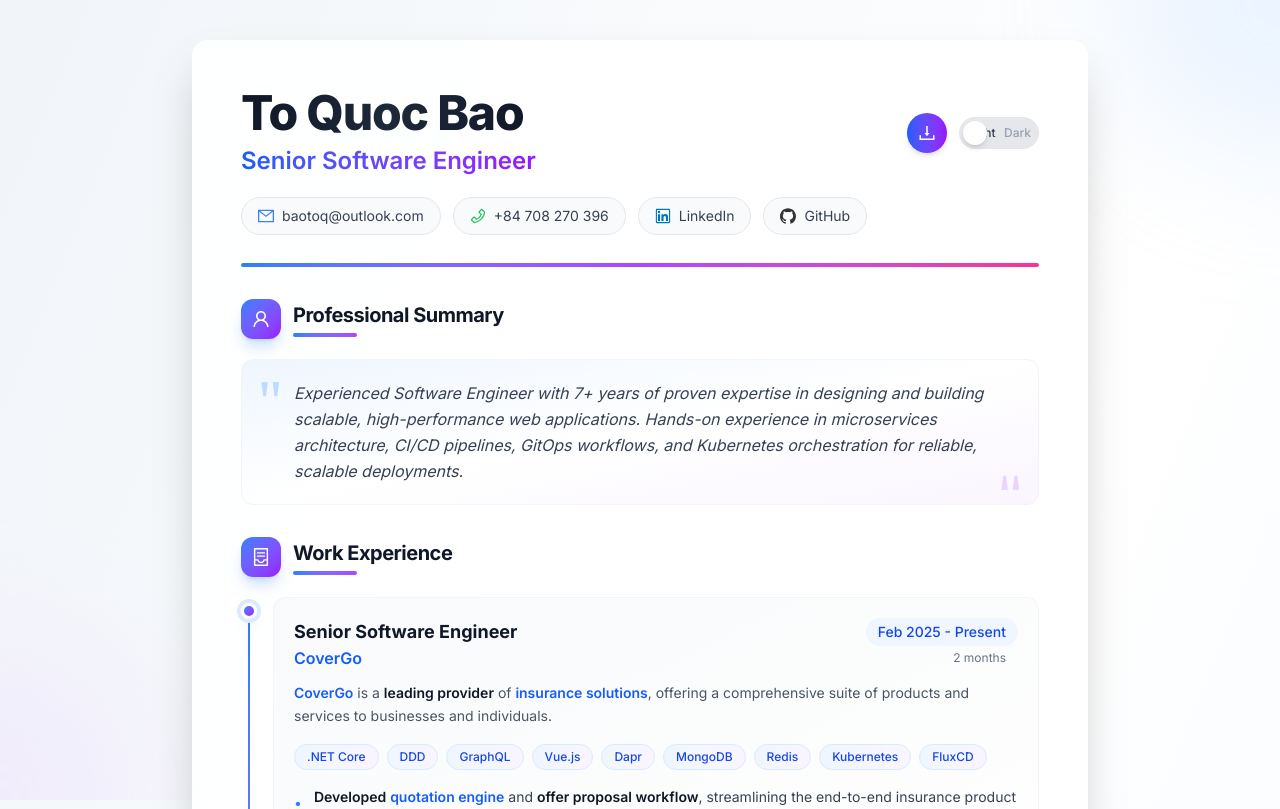
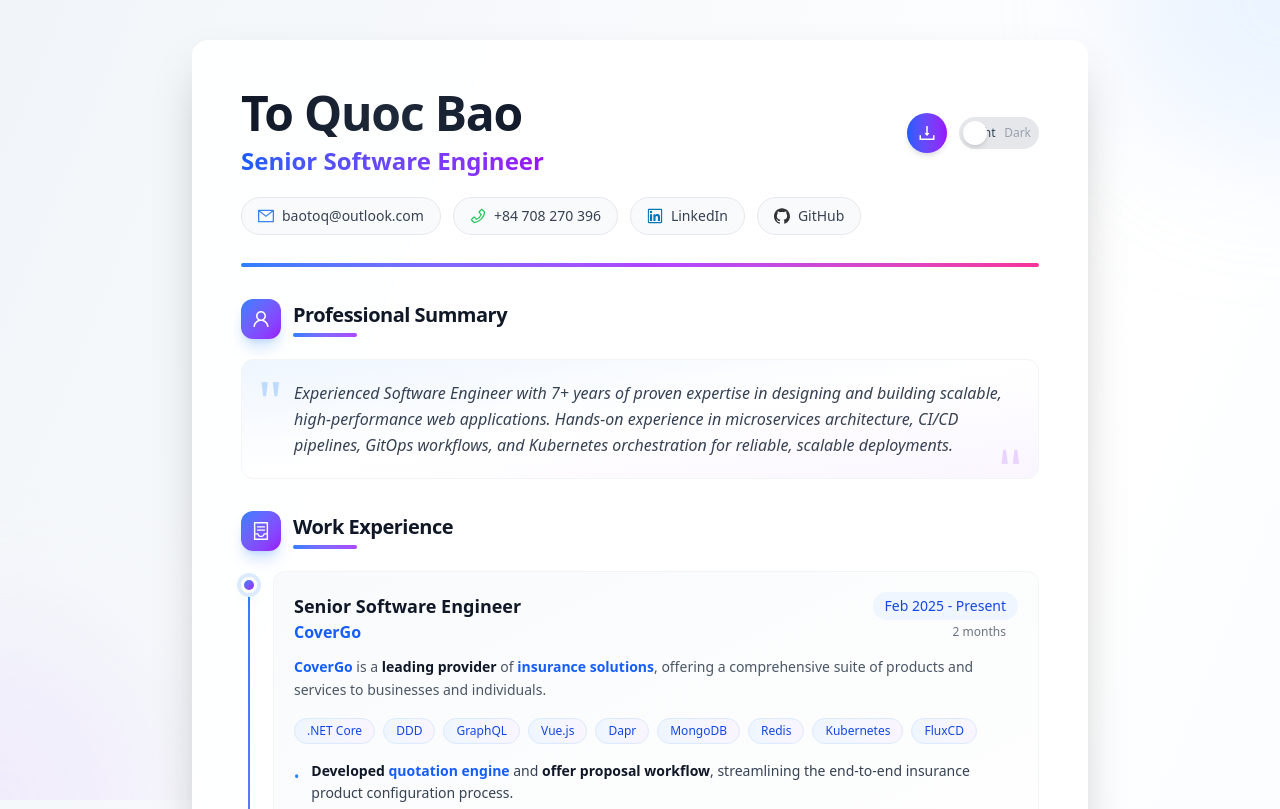
Before and after one commit to baotoq/resume, a Next.js app: page / in a window 1280 px wide. Shown: the top 809 px of the page. Built offline with nearby package versions, Linux system fonts and the light colour scheme; what @ant-design/nextjs-registry would draw is missing.

Commit message:
feat(02-01): replace Inter with Plus Jakarta Sans typography

```diff
--- a/src/app/layout.tsx
+++ b/src/app/layout.tsx
@@ -1,12 +1,13 @@
 import type { Metadata } from "next";
-import { Inter } from "next/font/google";
+import { Plus_Jakarta_Sans } from "next/font/google";
 import { AntdRegistry } from "@ant-design/nextjs-registry";
 import { ThemeProvider } from "@/components/providers/ThemeProvider";
 import "./globals.css";
 
-const inter = Inter({
-  variable: "--font-inter",
+const plusJakartaSans = Plus_Jakarta_Sans({
+  variable: "--font-plus-jakarta",
   subsets: ["latin"],
+  weight: ["400", "500", "600", "700"],
 });
 
 export const metadata: Metadata = {
@@ -41,7 +42,7 @@ export default function RootLayout({
 }>) {
   return (
     <html lang="en" suppressHydrationWarning>
-      <body className={`${inter.variable} antialiased`}>
+      <body className={`${plusJakartaSans.variable} antialiased`}>
         <ThemeProvider>
           <AntdRegistry>{children}</AntdRegistry>
         </ThemeProvider>
```
